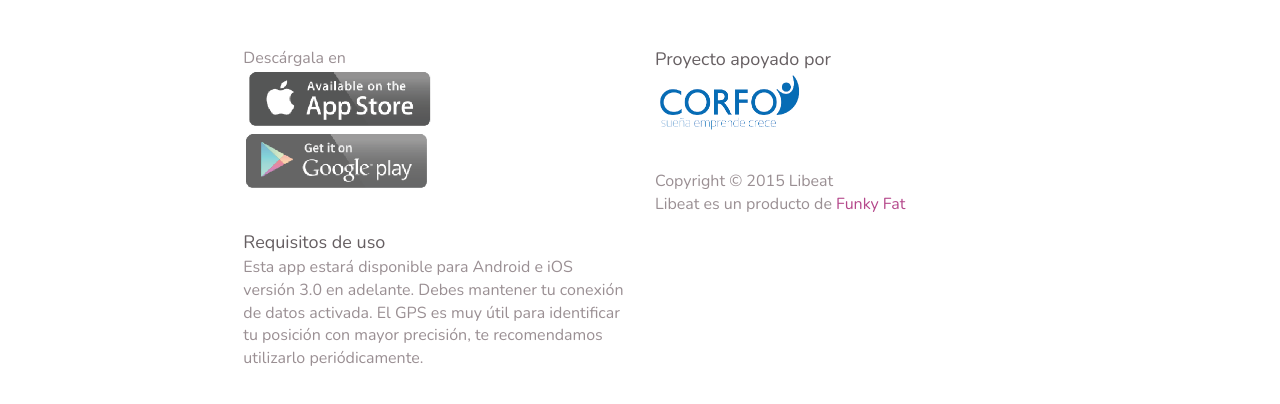
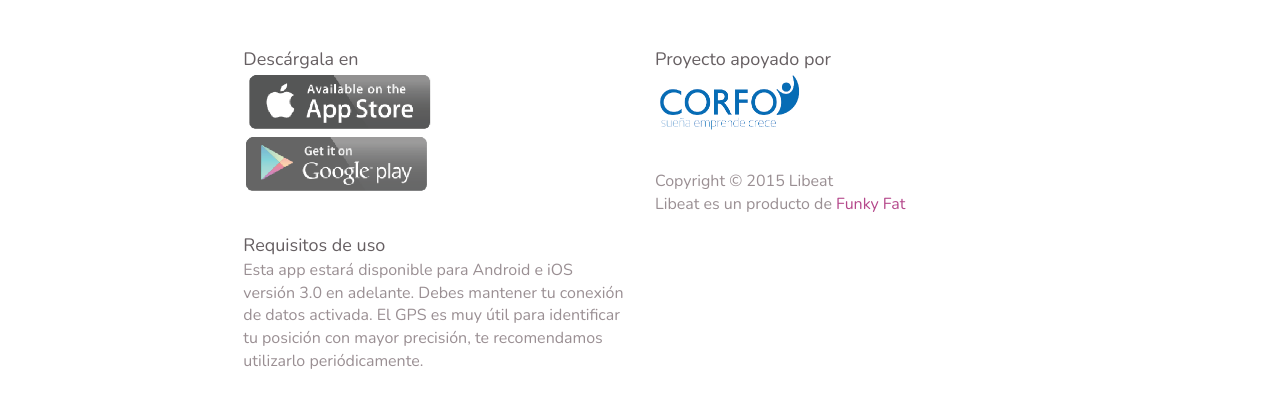
Before and after one commit to KarlaU/libeat-landing, a plain HTML site: page index.html in a window 1280 px wide. Shown: the part 3718-4122 px from the top of the page. Before the commit the page ends 4088 px from the top, so only its background shows below. Drawn offline with nearby package versions, Linux system fonts and the light colour scheme.

Commit message:
footer listo

```diff
--- a/css/main.css
+++ b/css/main.css
@@ -5,6 +5,9 @@ a,h1, h2, .btn, .nav{
 body{
   font-family: 'Nunito', sans-serif;
   height: 100%;
+}
+footer{
+  overflow: auto;
 }
 footer a{
   color: #b5488b;
@@ -52,11 +55,12 @@ p{
 section{
   border-bottom: solid 1px #b9b6b7;
 }
-section, .jumbotron .filtro-violeta, footer{
+section, footer, .jumbotron .filtro-violeta{
   padding-bottom: 75px;
   padding-top: 43px;
 }
 strong{
+  display: block;
   font-size: 18px;
   font-weight: lighter;
 }
--- a/index.html
+++ b/index.html
@@ -178,7 +178,7 @@
             <div class="col-md-8 centered-col">
                 <div class="col-md-6">
                     <div id="call-to-action">
-                        <p>Descárgala en</p>
+                        <strong>Descárgala en</strong>
                         <img class="stores" src="img/stores-01.png">
                         <img class="stores" src="img/stores-02.png">
                     </div>
```
